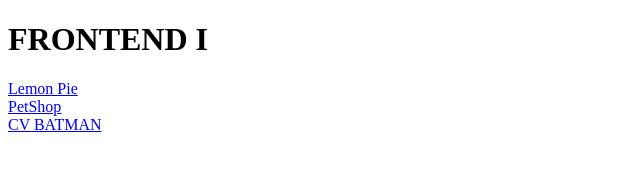
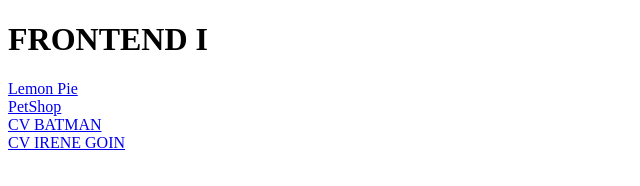
Before and after one commit to irenegoin/FRONTEND, a plain HTML site: page index.html in a window 1280 px wide. Shown: the whole page, without its empty margins (0-640 px from the left). Drawn offline with Linux system fonts and the light colour scheme.

Commit message:
ahora si, cv irene

```diff
--- a/index.html
+++ b/index.html
@@ -13,6 +13,8 @@
     <a href="./PETSHOP/Untitled-1.html">PetShop</a>
     <br>
     <a href="./BATMAN/root/index.html">CV BATMAN</a>
+    <br>
+    <a href="../irenegoin.github.io/CV/root/index.html">CV IRENE GOIN</a>
 
 </body>
 </html>
```
